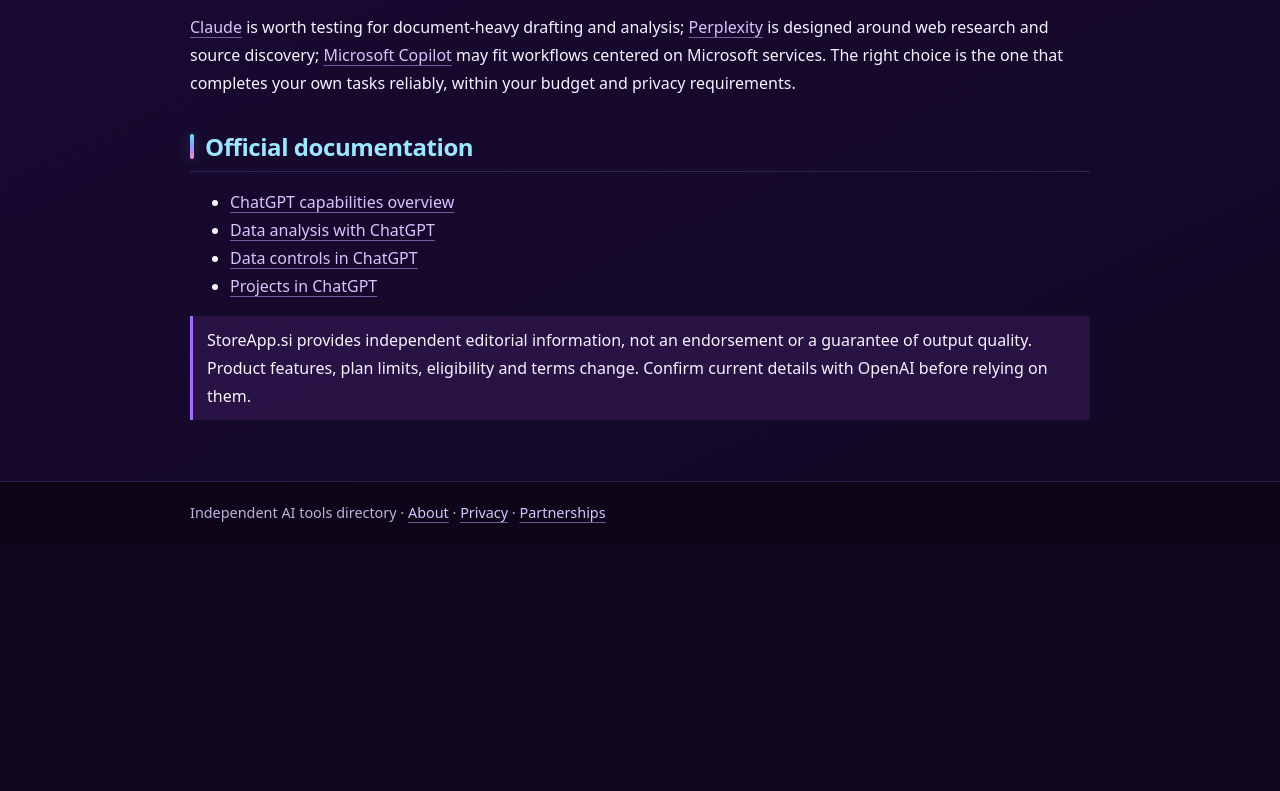
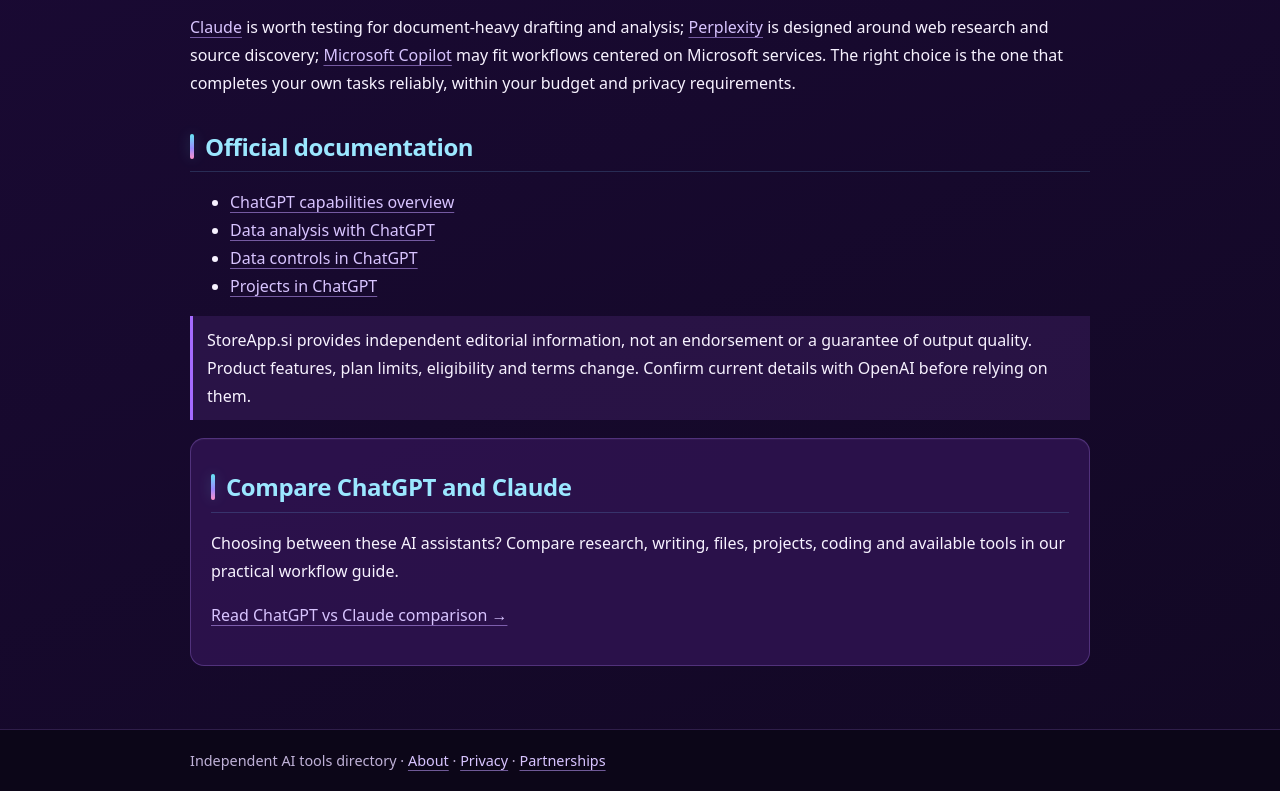
Before and after one commit to storeapp-si/storeapp-website, a plain HTML site: page tools/chatgpt/index.html in a window 1280 px wide. Shown: the part 2184-2975 px from the top of the page. Before the commit the page ends 2728 px from the top, so only its background shows below. Drawn offline with Linux system fonts and the light colour scheme.

Commit message:
Link assistant overview to ChatGPT vs Claude comparison

```diff
--- a/tools/chatgpt/index.html
+++ b/tools/chatgpt/index.html
@@ -26,5 +26,5 @@ h3{color:#b9aaff;line-height:1.35}.tile h3{color:#9ce9dc}.panel h2,.tile h2{marg
 <h2>Official documentation</h2>
 <ul><li><a href="https://help.openai.com/en/articles/9260256-chatgpt-capabilities-overview" target="_blank" rel="noopener noreferrer">ChatGPT capabilities overview</a></li><li><a href="https://help.openai.com/en/articles/8437071-data-analysis-with-chatgpt" target="_blank" rel="noopener noreferrer">Data analysis with ChatGPT</a></li><li><a href="https://help.openai.com/en/articles/7730893-data-controls-in-chatgpt" target="_blank" rel="noopener noreferrer">Data controls in ChatGPT</a></li><li><a href="https://help.openai.com/en/articles/10169521-projects-in-chatgpt" target="_blank" rel="noopener noreferrer">Projects in ChatGPT</a></li></ul>
 <p class="note">StoreApp.si provides independent editorial information, not an endorsement or a guarantee of output quality. Product features, plan limits, eligibility and terms change. Confirm current details with OpenAI before relying on them.</p>
-</main><footer><div class="wrap">Independent AI tools directory · <a href="/about/">About</a> · <a href="/privacy/">Privacy</a> · <a href="/partners/">Partnerships</a></div></footer>  <script src="/assets/storeapp-orb.js" defer></script>
+<section class="panel"><h2>Compare ChatGPT and Claude</h2><p>Choosing between these AI assistants? Compare research, writing, files, projects, coding and available tools in our practical workflow guide.</p><p><a href="/comparisons/chatgpt-vs-claude/">Read ChatGPT vs Claude comparison →</a></p></section></main><footer><div class="wrap">Independent AI tools directory · <a href="/about/">About</a> · <a href="/privacy/">Privacy</a> · <a href="/partners/">Partnerships</a></div></footer>  <script src="/assets/storeapp-orb.js" defer></script>
 </body></html>
```
